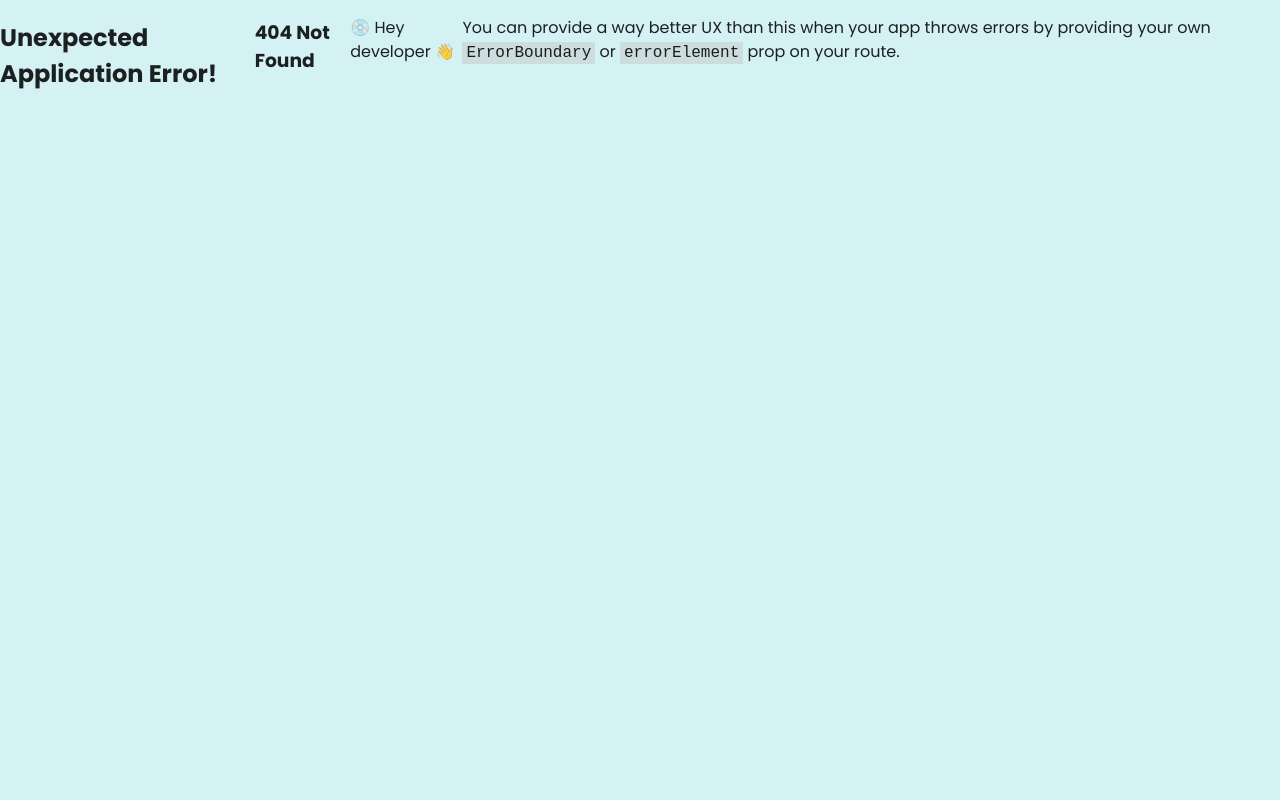
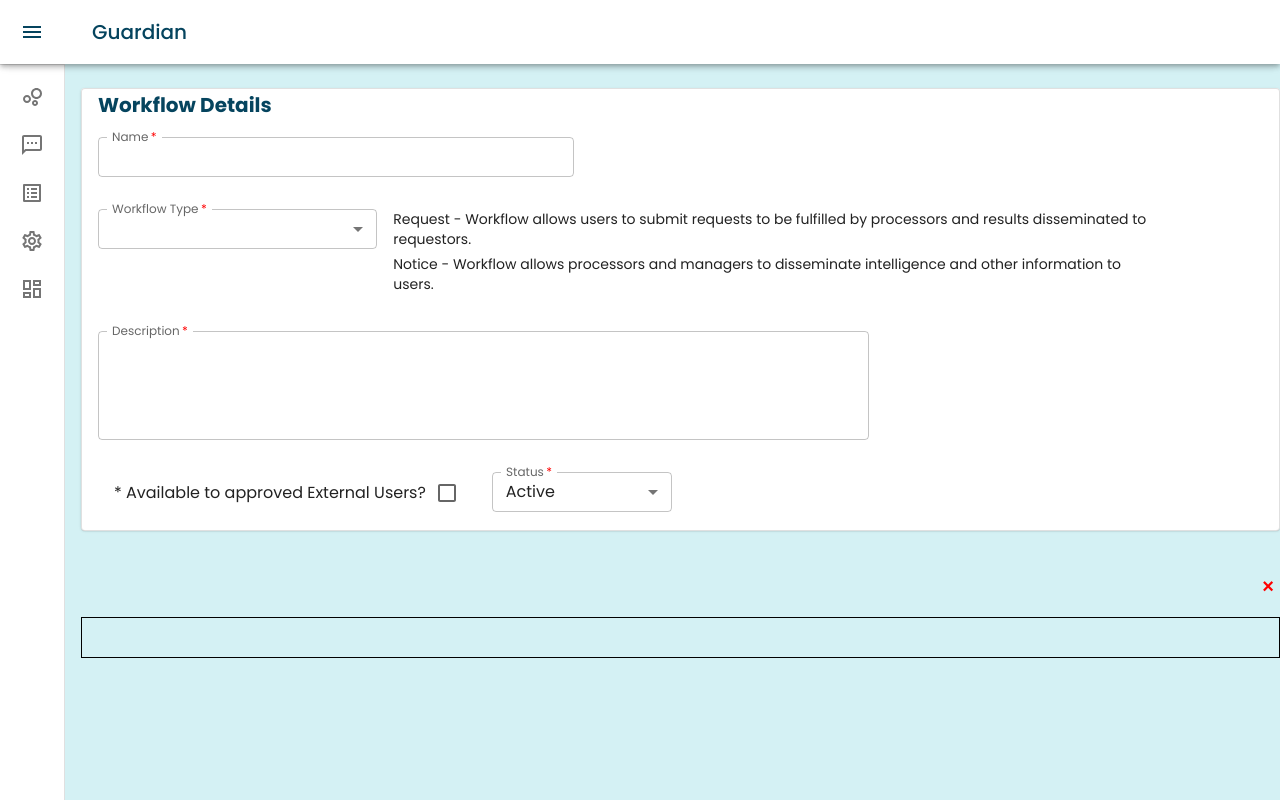
Before and after one commit to ErnestPenaJr/Guardian, a React (Vite) app in the folder guardian/guardianUI/: page /admin/editworkflow in a window 1280 px wide. Before the commit this address had no page. Built offline with nearby package versions, Linux system fonts and the light colour scheme.

Commit message:
WIP edit workflow details components

```diff
--- a/guardian/guardianUI/src/App.tsx
+++ b/guardian/guardianUI/src/App.tsx
@@ -11,6 +11,7 @@ import { FormPage } from './pages/FormPage'
 import { RequestsPage } from './pages/RequestsPage'
 import { NoticesPage } from './pages/NoticesPage'
 import WorkflowListTable from './components/AdminComponents/ViewWorkflows'
+import { EditWorkflowDetails } from './pages/EditWorkflowDetails'
 
 const router = createBrowserRouter([
   {
@@ -26,6 +27,7 @@ const router = createBrowserRouter([
           {path: 'manageusers', element: <ManageUsers />},
           {path: 'formbuilder', element: <FormPage />},
           {path: 'workflows', element: <WorkflowListTable />},
+          {path: 'editworkflow', element: <EditWorkflowDetails />},
         ]
       },
       {
--- /dev/null
+++ b/guardian/guardianUI/src/components/AdminComponents/WorkflowDetails.tsx
@@ -0,0 +1,130 @@
+import { zodResolver } from "@hookform/resolvers/zod";
+import { Box, Checkbox, FormControlLabel, MenuItem, Paper, Stack, TextField, Typography } from "@mui/material"
+import Grid from '@mui/material/Grid2';
+import { Controller, useForm } from 'react-hook-form';
+import { boolean, z } from "zod";
+
+export const editWorkflowSchema = z.object({
+    name: z.string(),
+    workflowType: z.string(),
+    description: z.string(),
+    active: boolean(),
+    external: boolean(),
+})
+
+export type WorkflowIdentity = z.infer<typeof editWorkflowSchema>;
+
+export const WorkflowDetails = () => {
+
+    const { control, register, formState: { errors } } = useForm<WorkflowIdentity>({
+        resolver: zodResolver(editWorkflowSchema),
+        defaultValues: {
+            name: "",
+            workflowType: "",
+            description: "",
+            active: true,
+            external: false,
+        }
+    })
+
+    return (
+        <Paper variant="outlined" sx={{ }}>
+            <Typography component={'span'} variant="h6" className="displayHeader" sx={{ ml: 2, mt: 4 , fontWeight: 'bold' }} gutterBottom>
+                Workflow Details
+            </Typography>
+            <Grid container spacing={2} sx={{ m: 2 }}>
+                    <Grid size={5}>
+                        <TextField
+                            required
+                            label="Name"
+                            size="small"
+                            fullWidth
+                            variant="outlined"
+                            slotProps={{ inputLabel: { shrink: true }}}
+                        />
+                    </Grid>
+                    <Box width='100%' />
+                    <Grid size={3}>
+                        <Controller
+                            control={control}
+                            name="workflowType"
+                            render={({ field }) => (
+                                <TextField {...field}
+                                    required
+                                    select
+                                    label="Workflow Type"
+                                    size="small"
+                                    fullWidth
+                                    slotProps={{ inputLabel: { shrink: true }}}
+                                >
+                                    <MenuItem value={'request'}>Request</MenuItem>
+                                    <MenuItem value={'notice'}>Notice</MenuItem>
+                                </TextField>
+                            )}
+                        />
+                    </Grid>
+
+                    <Grid size={8}>
+                        <Stack>
+                        <Typography component={'span'} variant="body2" sx={{  }} gutterBottom>
+                            Request - Workflow allows users to submit requests to be fulfilled by processors and results disseminated to requestors.
+                        </Typography>
+                        <Typography component={'span'} variant="body2" sx={{  }} gutterBottom>
+                            Notice - Workflow allows processors and managers to disseminate intelligence and other information to users.
+                        </Typography>
+                        </Stack>
+                    </Grid>
+
+                    <Box width='100%' />
+                    <Grid size={8}>
+                        <TextField
+                            required
+                            label="Description"
+                            size="small"
+                            fullWidth
+                            multiline
+                            rows={4}
+                            variant="outlined"
+                            slotProps={{ inputLabel: { shrink: true }}}
+                        />
+                    </Grid>
+                    <Box width='100%' />
+                    <Grid size={4}>
+                        <Controller
+                            {...register("external")}
+                            control={control}
+                            render={({ field }) => {
+                                return (
+                                <FormControlLabel
+                                    //required
+                                    slotProps={{ typography: { variant: 'body1' } }}
+                                    label="* Available to approved External Users?"
+                                    labelPlacement="start"
+                                    control={<Checkbox />}
+                                />
+                            )}}
+                        />
+                    </Grid>
+                    <Grid size={2}>
+                        <Controller
+                            control={control}
+                            name="active"
+                            render={({ field }) => (
+                                <TextField {...field}
+                                    required
+                                    select
+                                    label="Status"
+                                    size="small"
+                                    fullWidth
+                                    slotProps={{ inputLabel: { shrink: true }}}
+                                >
+                                    <MenuItem value={'true'}>Active</MenuItem>
+                                    <MenuItem value={'false'}>Inactive</MenuItem>
+                                </TextField>
+                            )}
+                        />
+                    </Grid>
+                </Grid>
+        </Paper>
+    )
+}
--- /dev/null
+++ b/guardian/guardianUI/src/pages/EditWorkflowDetails.tsx
@@ -0,0 +1,20 @@
+import { Paper } from "@mui/material"
+import Grid from '@mui/material/Grid2';
+import { WorkflowDetails } from "../components/AdminComponents/WorkflowDetails";
+import { FormSection } from "./FormPage";
+
+export const EditWorkflowDetails = () => {
+
+    return (
+        <>
+            <Grid container spacing={2} sx={{ mt: 10, mb: 5 }}>
+                <Grid size={12} sx={{  }}>
+                <Paper sx={{mt: 1, width: '100%', height: '98%'}}><WorkflowDetails /></Paper>
+                </Grid>
+                <Grid size={12}>
+                <FormSection title={""} sectionId={""} children={undefined} />
+                </Grid>
+            </Grid>
+        </>
+    )
+}
--- a/guardian/guardianUI/src/pages/FormPage.tsx
+++ b/guardian/guardianUI/src/pages/FormPage.tsx
@@ -270,7 +270,7 @@ type FormSectionProps = {
     children: ReactNode
 }
 
-const FormSection = ({ title, sectionId, children }: FormSectionProps) => {
+export const FormSection = ({ title, sectionId, children }: FormSectionProps) => {
 
     const [sections, setSections] = useAtom(sectionsAtom)
 
```
